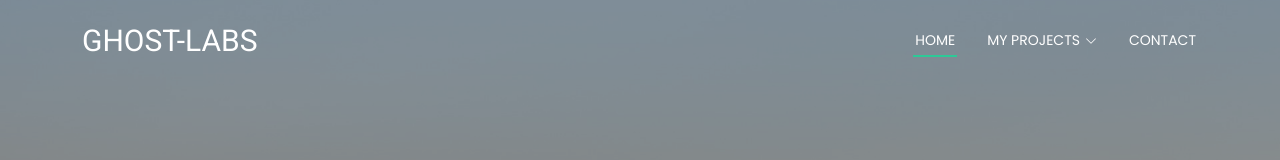
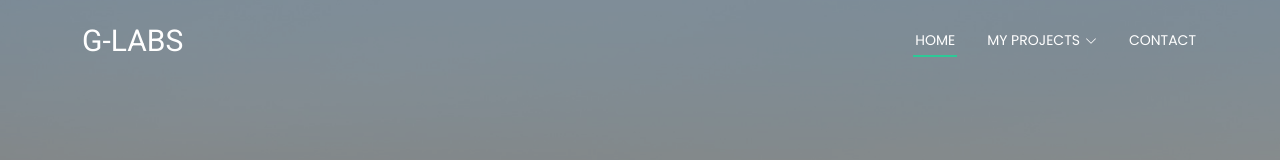
Before and after one commit to sacheth21/g-labs, a plain HTML site: page index.html in a window 1280 px wide. Shown: the top 160 px of the page. Drawn offline with Linux system fonts and the light colour scheme.

Commit message:
Update index.html

```diff
--- a/index.html
+++ b/index.html
@@ -37,7 +37,7 @@
       <a href="index.html" class="logo d-flex align-items-center">
         <!-- Uncomment the line below if you also wish to use an image logo -->
         <!-- <img src="assets/img/logo.png" alt=""> -->
-        <h1 class="sitename">GHOST-LABS</h1>
+        <h1 class="sitename">G-LABS</h1>
       </a>
 
       <nav id="navmenu" class="navmenu">
```
